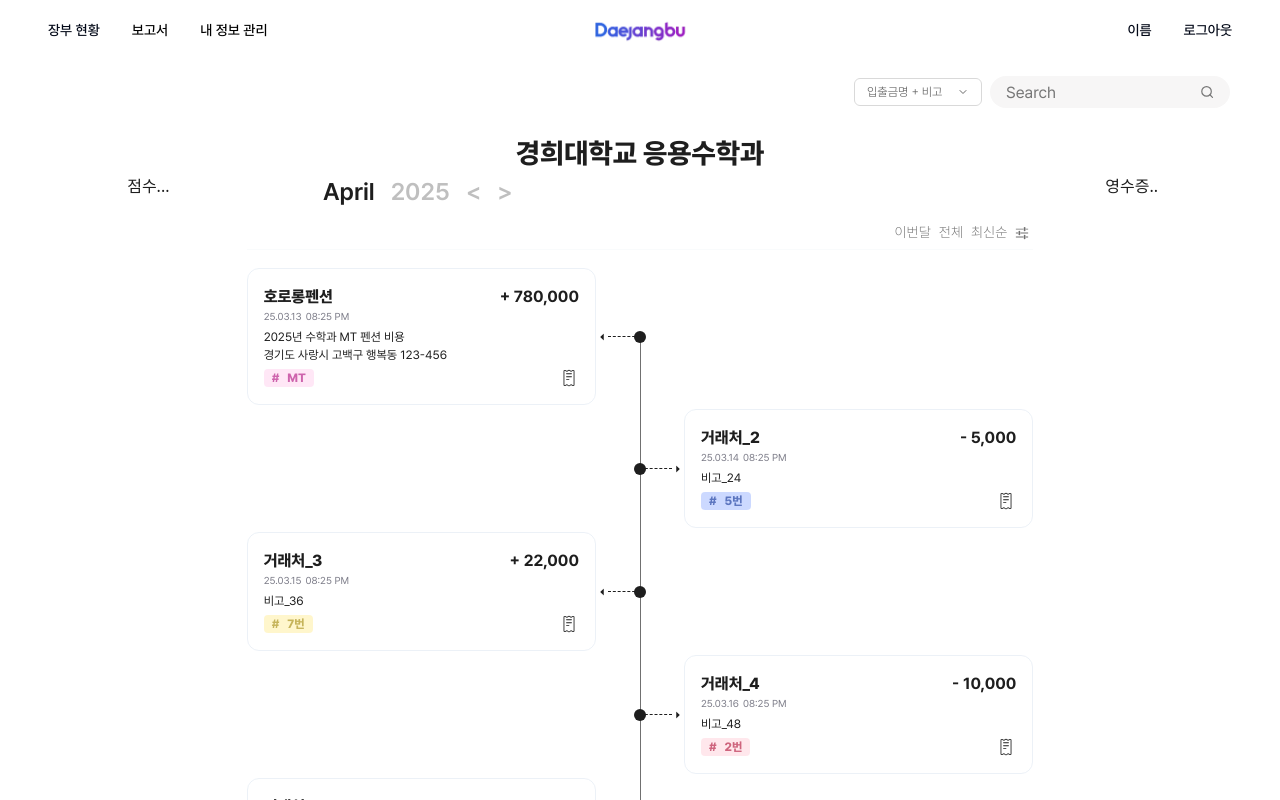
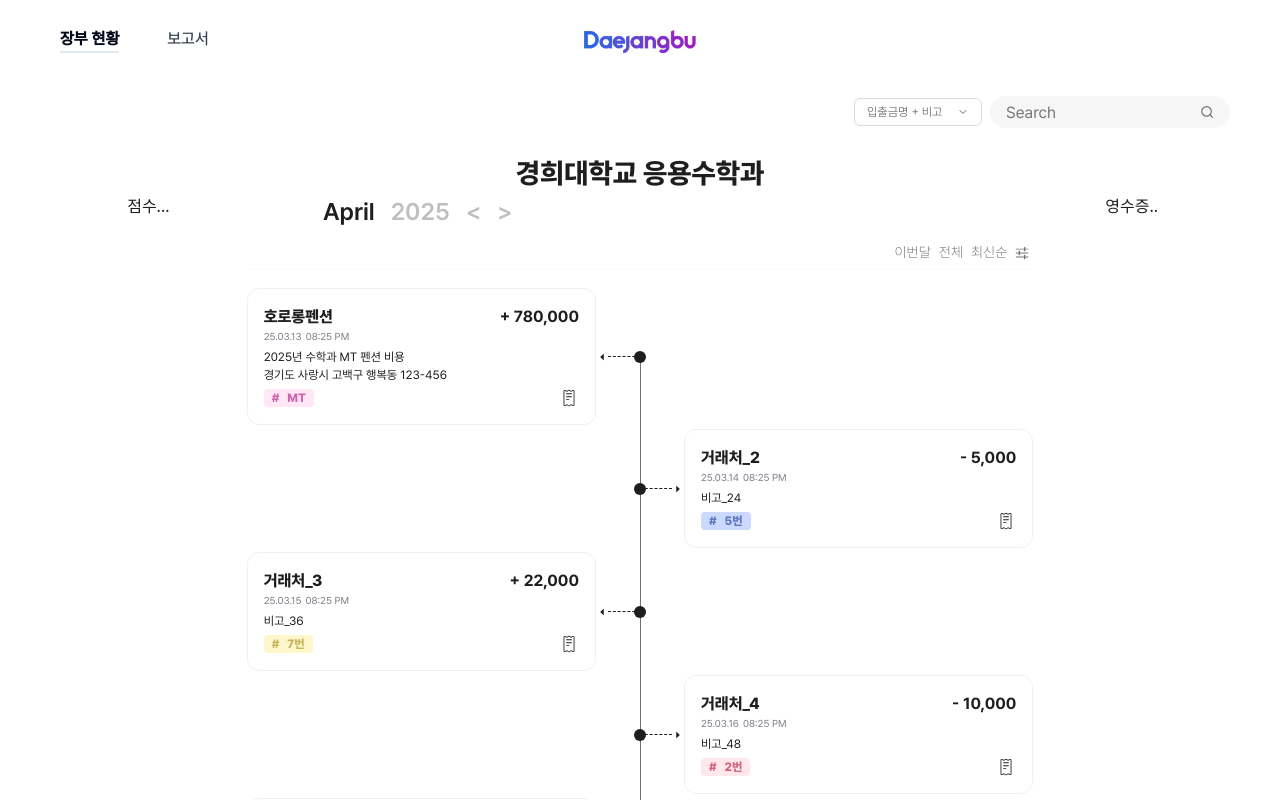
Before and after one commit to A108-Daejangbu/client, a React (Vite) app: page /main in a window 1280 px wide. Built offline with nearby package versions, Linux system fonts and the light colour scheme.

Commit message:
:sparkles: [FEAT] 헤더 코드 수정 및 훅 생성

```diff
--- a/src/App.tsx
+++ b/src/App.tsx
@@ -21,9 +21,16 @@ const AppLayout = () => {
   const isLandingPage = location.pathname === "/";
   const isViewerLandingPage = location.pathname === "/viewerLanding";
 
+  // 실제 구현시에는 로그인 상태와 사용자 이름을 상태 관리 라이브러리나 context에서 가져와야 합니다
+  const isLoggedIn = false; // 예시 값
+  // const isLoggedIn = true; // 예시 값
+  const userName = "홍길동"; // 예시 값
+
   return (
     <>
-      {!isLandingPage && !isViewerLandingPage && <Header />}
+      {!isLandingPage && !isViewerLandingPage && (
+        <Header isLoggedIn={isLoggedIn} userName={userName} />
+      )}
       <Routes>
         <Route path="/" element={<LandingPage />} />
         <Route path="/viewerLanding" element={<ViewerLandingPage />} />
--- /dev/null
+++ b/src/hooks/useHeaderType.ts
@@ -0,0 +1,21 @@
+import { useLocation } from 'react-router-dom';
+
+type HeaderType = 'account' | 'manager' | 'viewer' | 'none';
+
+export const useHeaderType = (isLoggedIn: boolean = false): HeaderType => {
+  const location = useLocation();
+  const path = location.pathname;
+
+  // 계정 관련 페이지들
+  if (['/account', '/manage', '/empty'].includes(path)) {
+    return 'account';
+  }
+
+  // 메인 페이지나 리포트 페이지
+  if (['/main', '/report'].includes(path)) {
+    return isLoggedIn ? 'manager' : 'viewer';
+  }
+
+  // 랜딩 페이지 등에서는 헤더를 보여주지 않음
+  return 'none';
+};
--- a/src/layout/Header.tsx
+++ b/src/layout/Header.tsx
@@ -1,58 +1,203 @@
-import React from "react";
+import React, { useState } from "react";
 import { useNavigate, useLocation } from "react-router-dom";
 import Logo from "../assets/Logo.png";
+import { useHeaderType } from "../hooks/useHeaderType";
 
-const Header = () => {
+interface HeaderProps {
+  isLoggedIn?: boolean;
+  userName?: string;
+}
+
+const Header = ({ isLoggedIn = false, userName = "" }: HeaderProps) => {
+  const [isMenuOpen, setIsMenuOpen] = useState(false);
   const navigate = useNavigate();
   const location = useLocation();
+  const headerType = useHeaderType(isLoggedIn);
 
   const handleNavigate = (path: string) => {
     navigate(path);
+    setIsMenuOpen(false);
   };
 
   // 현재 경로와 일치하는지 확인하여 색상 변경
   const isCurrentPage = (path: string) => location.pathname === path;
 
+  // 로그아웃 아이콘
+  const LogoutIcon = () => (
+    <svg className="w-5 h-5" viewBox="0 0 24 24" fill="none" stroke="currentColor">
+      <path strokeLinecap="round" strokeLinejoin="round" strokeWidth="2" d="M17 16l4-4m0 0l-4-4m4 4H7m6 4v1a3 3 0 01-3 3H6a3 3 0 01-3-3V7a3 3 0 013-3h4a3 3 0 013 3v1" />
+    </svg>
+  );
+
+  // 햄버거 메뉴 아이콘
+  const MenuIcon = () => (
+    <svg className="w-6 h-6" fill="none" stroke="currentColor" viewBox="0 0 24 24">
+      <path strokeLinecap="round" strokeLinejoin="round" strokeWidth="2" d="M4 6h16M4 12h16M4 18h16" />
+    </svg>
+  );
+
+  // 계정 관련 헤더
+  if (headerType === 'account') {
     return (
-    <header className="header">
-      <div className="flex space-x-8">
+      <header className="header flex justify-between items-center">
+        <div className="flex absolute left-1/2 transform -translate-x-1/2">
+          <img src={Logo} alt="logo" className="h-7 md:h-10" />
+        </div>
+        <div className="flex items-center space-x-2 md:space-x-4 ml-auto">
+          <span className="font-pre-medium text-13 md:text-16 truncate max-w-[80px] md:max-w-none">
+            {userName}님
+          </span>
+          <button
+            className="p-1.5 md:p-2 rounded-lg hover:bg-gray-100 transition-colors"
+            title="로그아웃"
+          >
+            <LogoutIcon />
+          </button>
+        </div>
+      </header>
+    );
+  }
+
+  return (
+    <>
+      <header className="header flex justify-between items-center">
+        {/* 모바일 햄버거 메뉴 */}
+        <button
+          className="md:hidden p-1.5 hover:bg-gray-100 rounded-lg"
+          onClick={() => setIsMenuOpen(!isMenuOpen)}
+        >
+          <MenuIcon />
+        </button>
+
+        {/* 데스크톱 메뉴 */}
+        <div className="hidden md:flex space-x-12">
+          {headerType === 'manager' && (
+            <>
               <span
                 onClick={() => handleNavigate("/main")}
-          className={`font-pre-medium text-14 cursor-pointer  ${
-            isCurrentPage("/main") ? "text-purple-600" : "text-black"
+                className={`font-pre-medium text-16 cursor-pointer hover:text-purple-600 transition-colors ${
+                  isCurrentPage("/main") ? "text-purple-600 font-bold border-b-2 border-purple-600" : "text-gray-700"
                 }`}
               >
                 장부 현황
               </span>
               <span
                 onClick={() => handleNavigate("/report")}
-          className={`font-pre-medium text-14 cursor-pointer ${
-            isCurrentPage("/report") ? "text-purple-600" : "text-black"
+                className={`font-pre-medium text-16 cursor-pointer hover:text-purple-600 transition-colors ${
+                  isCurrentPage("/report") ? "text-purple-600 font-bold border-b-2 border-purple-600" : "text-gray-700"
                 }`}
               >
                 보고서
               </span>
               <span
                 onClick={() => handleNavigate("/manage")}
-          className={`font-pre-medium text-14 cursor-pointer ${
-            isCurrentPage("/manage") ? "text-purple-600" : "text-black"
+                className={`font-pre-medium text-16 cursor-pointer hover:text-purple-600 transition-colors ${
+                  isCurrentPage("/manage") ? "text-purple-600 font-bold border-b-2 border-purple-600" : "text-gray-700"
                 }`}
               >
                 내 정보 관리
               </span>
+            </>
+          )}
+          {headerType === 'viewer' && (
+            <>
+              <span
+                onClick={() => handleNavigate("/main")}
+                className={`font-pre-medium text-16 cursor-pointer hover:text-purple-600 transition-colors ${
+                  isCurrentPage("/main") ? "text-purple-600 font-bold border-b-2 border-purple-600" : "text-gray-700"
+                }`}
+              >
+                장부 현황
+              </span>
+              <span
+                onClick={() => handleNavigate("/report")}
+                className={`font-pre-medium text-16 cursor-pointer hover:text-purple-600 transition-colors ${
+                  isCurrentPage("/report") ? "text-purple-600 font-bold border-b-2 border-purple-600" : "text-gray-700"
+                }`}
+              >
+                보고서
+              </span>
+            </>
+          )}
         </div>
 
-      <div className="flex absolute left-1/2 transform -translate-x-1/2 ">
-        <img src={Logo} alt="logo" className="h-8" />
+        {/* 로고 */}
+        <div className="absolute left-1/2 transform -translate-x-1/2">
+          <img src={Logo} alt="logo" className="h-7 md:h-10" />
         </div>
 
-      <div className="flex space-x-8">
-        <span className="font-pre-medium text-14">이름</span>{" "}
-        <button className="font-pre-medium text-14 cursor-pointer">
-          로그아웃
+        {/* 사용자 정보 영역 */}
+        {headerType === 'manager' && (
+          <div className="flex items-center space-x-2 md:space-x-4">
+            <span className="font-pre-medium text-13 md:text-16 truncate max-w-[80px] md:max-w-none">
+              {userName}님
+            </span>
+            <button
+              className="p-1.5 md:p-2 rounded-lg hover:bg-gray-100 transition-colors"
+              title="로그아웃"
+            >
+              <LogoutIcon />
             </button>
           </div>
+        )}
       </header>
+
+      {/* 모바일 메뉴 드롭다운 */}
+      {isMenuOpen && (
+        <div className="md:hidden fixed top-16 left-0 right-0 bg-white border-b border-gray-200 shadow-lg z-50">
+          <div className="flex flex-col py-2">
+            {headerType === 'manager' && (
+              <>
+                <span
+                  onClick={() => handleNavigate("/main")}
+                  className={`py-3 px-6 font-pre-medium text-14 ${
+                    isCurrentPage("/main") ? "text-purple-600 font-bold" : "text-gray-700"
+                  }`}
+                >
+                  장부 현황
+                </span>
+                <span
+                  onClick={() => handleNavigate("/report")}
+                  className={`py-3 px-6 font-pre-medium text-14 ${
+                    isCurrentPage("/report") ? "text-purple-600 font-bold" : "text-gray-700"
+                  }`}
+                >
+                  보고서
+                </span>
+                <span
+                  onClick={() => handleNavigate("/manage")}
+                  className={`py-3 px-6 font-pre-medium text-14 ${
+                    isCurrentPage("/manage") ? "text-purple-600 font-bold" : "text-gray-700"
+                  }`}
+                >
+                  내 정보 관리
+                </span>
+              </>
+            )}
+            {headerType === 'viewer' && (
+              <>
+                <span
+                  onClick={() => handleNavigate("/main")}
+                  className={`py-3 px-6 font-pre-medium text-14 ${
+                    isCurrentPage("/main") ? "text-purple-600 font-bold" : "text-gray-700"
+                  }`}
+                >
+                  장부 현황
+                </span>
+                <span
+                  onClick={() => handleNavigate("/report")}
+                  className={`py-3 px-6 font-pre-medium text-14 ${
+                    isCurrentPage("/report") ? "text-purple-600 font-bold" : "text-gray-700"
+                  }`}
+                >
+                  보고서
+                </span>
+              </>
+            )}
+          </div>
+        </div>
+      )}
+    </>
   );
 };
 
--- a/src/styles/global.css
+++ b/src/styles/global.css
@@ -106,14 +106,18 @@ body {
 
 /* 헤더와 푸터 고정 스타일 */
 .header {
-  width: 100%; /* 너비를 100%로 설정 */
+  width: 100%;
   position: relative;
-  max-width: 1440px; /* 최대 너비를 420px로 설정 */
-  height: 60px; /* 높이를 60px로 설정 */
-  display: flex; /* flexbox로 설정하여 자식 요소들을 가로로 배치 */
-  align-items: center; /* 세로축 중앙 정렬 */
-  justify-content: space-between; /* 가로축 중앙 정렬 */
-  padding: 24px 48px;
+  max-width: 1440px;
+  height: 48px;
+  display: flex;
+  align-items: center;
+  justify-content: space-between;
+  padding: 40px 12px;
+
+  @media (min-width: 768px) {
+    padding: 40px 60px;
+  }
 }
 
 /* 메인 콘텐츠 패딩 설정 (헤더와 푸터 고려) */
```
Lines whose indentation alone changed are shown as unchanged.
